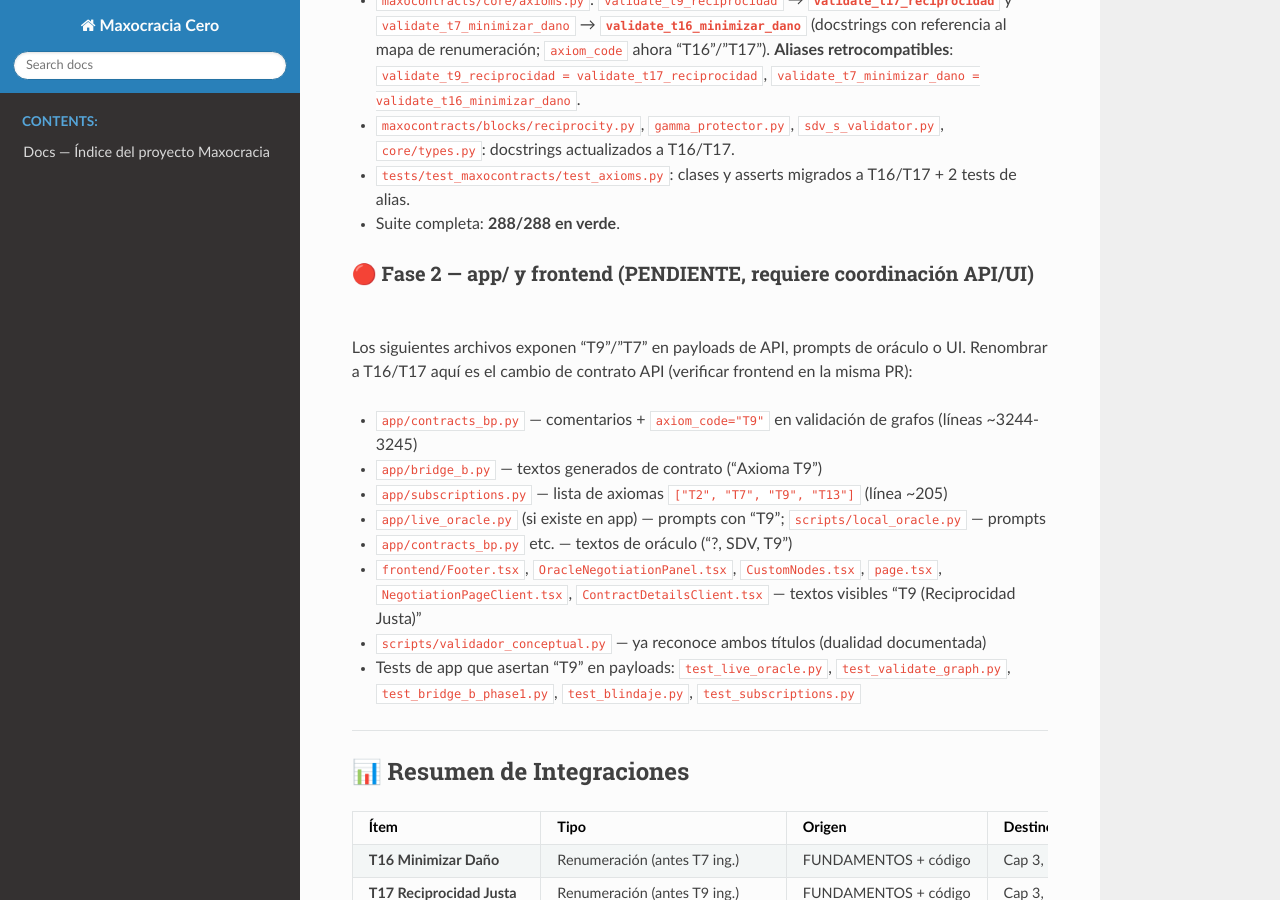
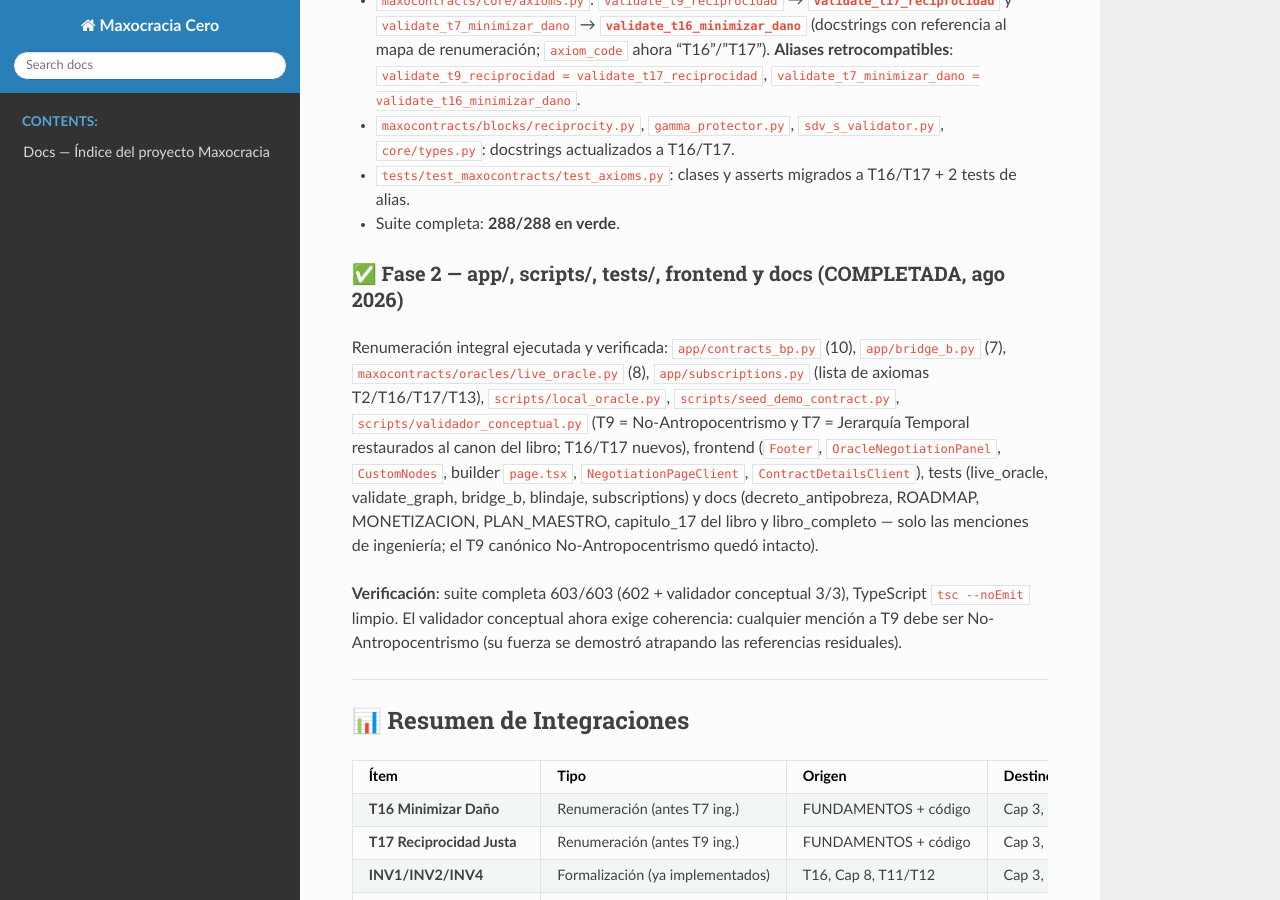
Before and after one commit to maxnelsonlopez/maxocracia-cero, a Sphinx documentation site: the page built from docs/book/edicion_3_dinamica/integraciones_pendientes/mapa_axiomas_ingenieria_puente.md, in a window 1280 px wide and 900 px high, scrolled down 3008 px. Built offline with Sphinx 7.4.7 and the Read the Docs theme 3.1.0, drawn with Linux system fonts in a browser that asks for light colours; pages that are not in the unit, such as notebooks, are missing from menus.

Commit message:
docs: estado actualizado - Fase 2 renumeracion completa, RF-G2/G3 conectados, pendientes RF-E4/RF-G4/RF-G5

```diff
--- a/docs/book/edicion_3_dinamica/integraciones_pendientes/mapa_axiomas_ingenieria_puente.md
+++ b/docs/book/edicion_3_dinamica/integraciones_pendientes/mapa_axiomas_ingenieria_puente.md
@@ -113,21 +113,21 @@ Get-ChildItem docs -Recurse -Filter *.md | Select-String -Pattern "T9 \(Reciproc
 - `tests/test_maxocontracts/test_axioms.py`: clases y asserts migrados a T16/T17 + 2 tests de alias.
 - Suite completa: **288/288 en verde**.
 
-### 🔴 Fase 2 — app/ y frontend (PENDIENTE, requiere coordinación API/UI)
+### ✅ Fase 2 — app/, scripts/, tests/, frontend y docs (COMPLETADA, ago 2026)
 
-Los siguientes archivos exponen "T9"/"T7" en payloads de API, prompts de oráculo o UI. Renombrar
-a T16/T17 aquí es el cambio de contrato API (verificar frontend en la misma PR):
+Renumeración integral ejecutada y verificada: `app/contracts_bp.py` (10), `app/bridge_b.py` (7),
+`maxocontracts/oracles/live_oracle.py` (8), `app/subscriptions.py` (lista de axiomas T2/T16/T17/T13),
+`scripts/local_oracle.py`, `scripts/seed_demo_contract.py`, `scripts/validador_conceptual.py`
+(T9 = No-Antropocentrismo y T7 = Jerarquía Temporal restaurados al canon del libro; T16/T17 nuevos),
+frontend (`Footer`, `OracleNegotiationPanel`, `CustomNodes`, builder `page.tsx`,
+`NegotiationPageClient`, `ContractDetailsClient`), tests (live_oracle, validate_graph, bridge_b,
+blindaje, subscriptions) y docs (decreto_antipobreza, ROADMAP, MONETIZACION, PLAN_MAESTRO,
+capitulo_17 del libro y libro_completo — solo las menciones de ingeniería; el T9 canónico
+No-Antropocentrismo quedó intacto).
 
-- `app/contracts_bp.py` — comentarios + `axiom_code="T9"` en validación de grafos (líneas ~3244-3245)
-- `app/bridge_b.py` — textos generados de contrato ("Axioma T9")
-- `app/subscriptions.py` — lista de axiomas `["T2", "T7", "T9", "T13"]` (línea ~205)
-- `app/live_oracle.py` (si existe en app) — prompts con "T9"; `scripts/local_oracle.py` — prompts
-- `app/contracts_bp.py` etc. — textos de oráculo ("?, SDV, T9")
-- `frontend/Footer.tsx`, `OracleNegotiationPanel.tsx`, `CustomNodes.tsx`, `page.tsx`,
-  `NegotiationPageClient.tsx`, `ContractDetailsClient.tsx` — textos visibles "T9 (Reciprocidad Justa)"
-- `scripts/validador_conceptual.py` — ya reconoce ambos títulos (dualidad documentada)
-- Tests de app que asertan "T9" en payloads: `test_live_oracle.py`, `test_validate_graph.py`,
-  `test_bridge_b_phase1.py`, `test_blindaje.py`, `test_subscriptions.py`
+**Verificación**: suite completa 603/603 (602 + validador conceptual 3/3), TypeScript `tsc --noEmit` limpio.
+El validador conceptual ahora exige coherencia: cualquier mención a T9 debe ser No-Antropocentrismo
+(su fuerza se demostró atrapando las referencias residuales).
 
 ---
 
@@ -135,8 +135,8 @@ a T16/T17 aquí es el cambio de contrato API (verificar frontend en la misma PR)
 
 | Ítem | Tipo | Origen | Destino | Prioridad | Estado |
 |---|---|---|---|---|---|
-| **T16 Minimizar Daño** | Renumeración (antes T7 ing.) | FUNDAMENTOS + código | Cap 3, 17 | ⭐⭐⭐ Alta | 🟢 Motor renumerado (ago 2026); Fase 2 app/frontend pendiente |
-| **T17 Reciprocidad Justa** | Renumeración (antes T9 ing.) | FUNDAMENTOS + código | Cap 3, 17 | ⭐⭐⭐ Alta | 🟢 Motor renumerado (ago 2026); Fase 2 app/frontend pendiente |
+| **T16 Minimizar Daño** | Renumeración (antes T7 ing.) | FUNDAMENTOS + código | Cap 3, 17 | ⭐⭐⭐ Alta | 🟢 Completado (motor + Fase 2, ago 2026) |
+| **T17 Reciprocidad Justa** | Renumeración (antes T9 ing.) | FUNDAMENTOS + código | Cap 3, 17 | ⭐⭐⭐ Alta | 🟢 Completado (motor + Fase 2, ago 2026) |
 | **INV1/INV2/INV4** | Formalización (ya implementados) | T16, Cap 8, T11/T12 | Cap 3, 8, 17 | ⭐ Media | 🟢 Mapeados |
 | **INV2-S** | Formalización pendiente | Victoria Sintética | Cap 16 + spec | ⭐⭐ Muy Alta | 🟡 En progreso (mapa SDV-S) |
 | **INV3 VHV No Ocultable** | Implementado + tests | T13 | `axioms.py` + Cap 17 | ⭐⭐ Muy Alta | 🟢 Completado (ago 2026) |
```
Also changed, not shown: docs/architecture/mapa_coherencia_ola4.md (+7 -6 lines).
